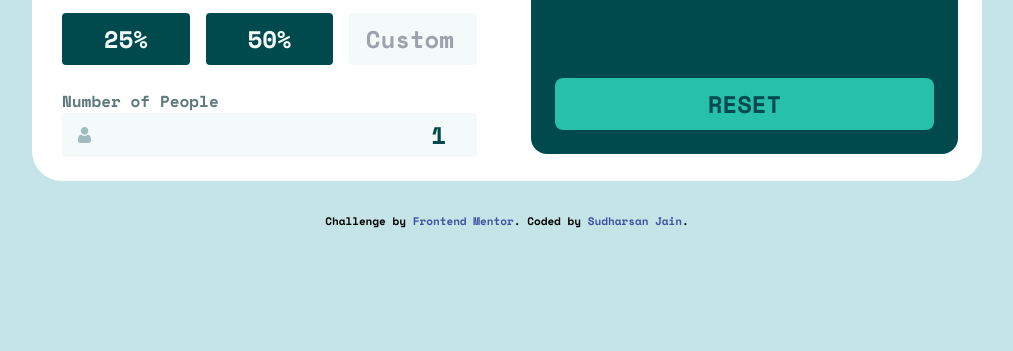
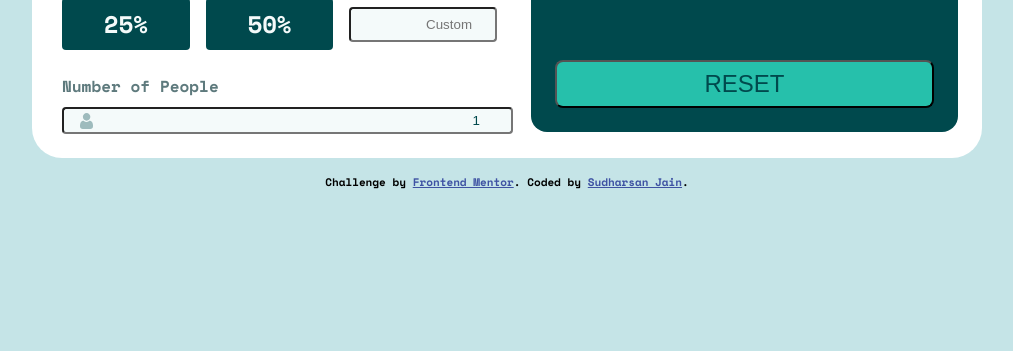
Before and after one commit to Sudarsh1010/tip-calculator-app-main, a plain HTML site: page index.html in a window 1280 px wide. Shown: the part 449-800 px from the top of the page, without its empty margins (133-1146 px from the left). Drawn offline with nearby package versions, Linux system fonts and the light colour scheme.

Commit message:
completed

```diff
--- a/index.html
+++ b/index.html
@@ -5,11 +5,9 @@
   <meta charset="UTF-8">
   <meta name="viewport" content="width=device-width, initial-scale=1.0">
   <!-- displays site properly based on user's device -->
-  <script src="https://cdn.tailwindcss.com"></script>
   <link rel="icon" type="image/png" sizes="32x32" href="./images/favicon-32x32.png">
   <link rel="stylesheet" href="style.css">
   <title>Frontend Mentor | Tip calculator app</title>
-
   <!-- Feel free to remove these styles or customise in your own stylesheet 👍 -->
   <style>
     .attribution {
--- a/style.css
+++ b/style.css
@@ -240,7 +240,6 @@ footer {
   }
 
   .calculator {
-    margin: 1rem auto;
     align-items: center;
     display: grid;
     grid-template-columns: 1fr 1fr;
```
